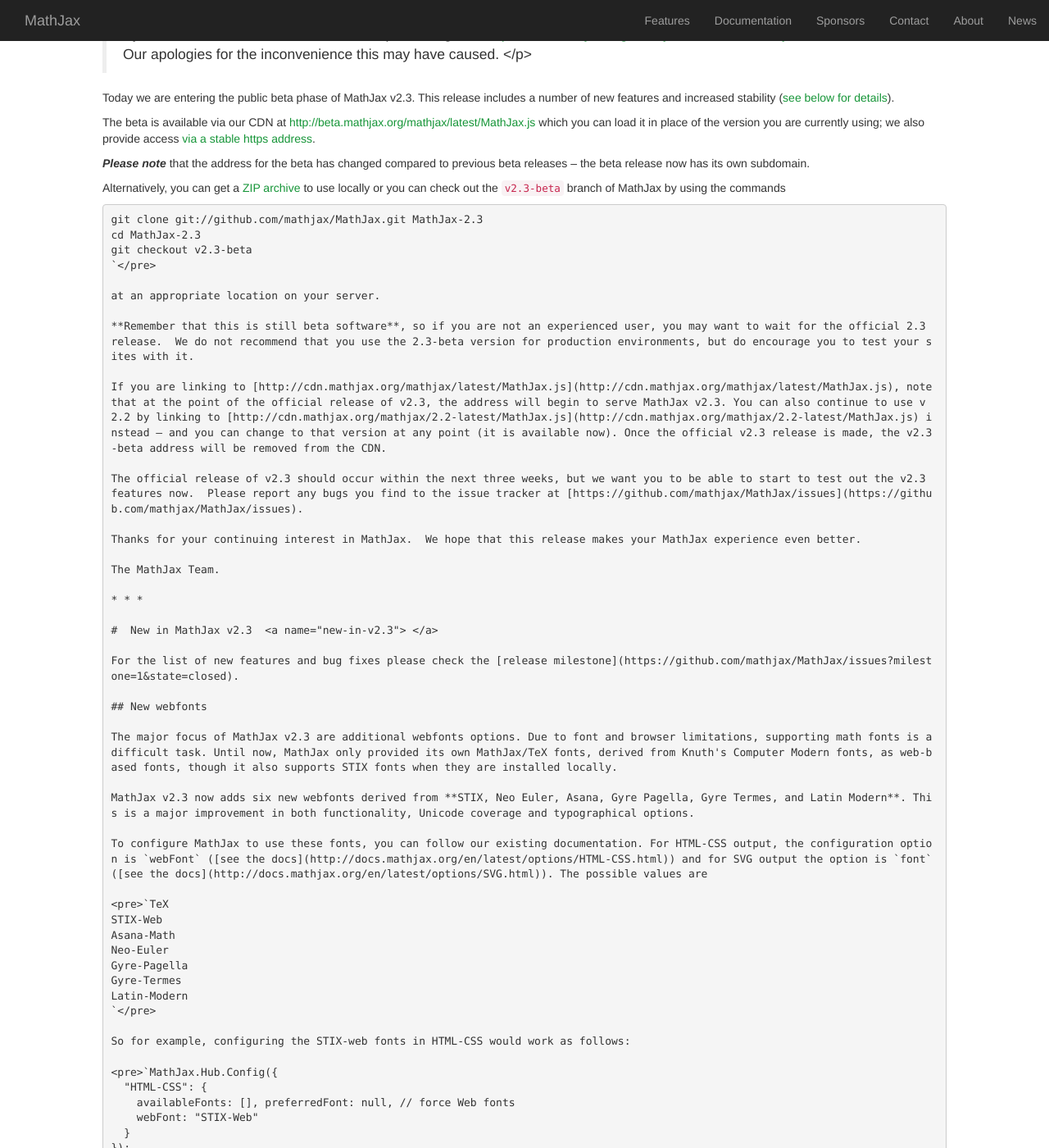
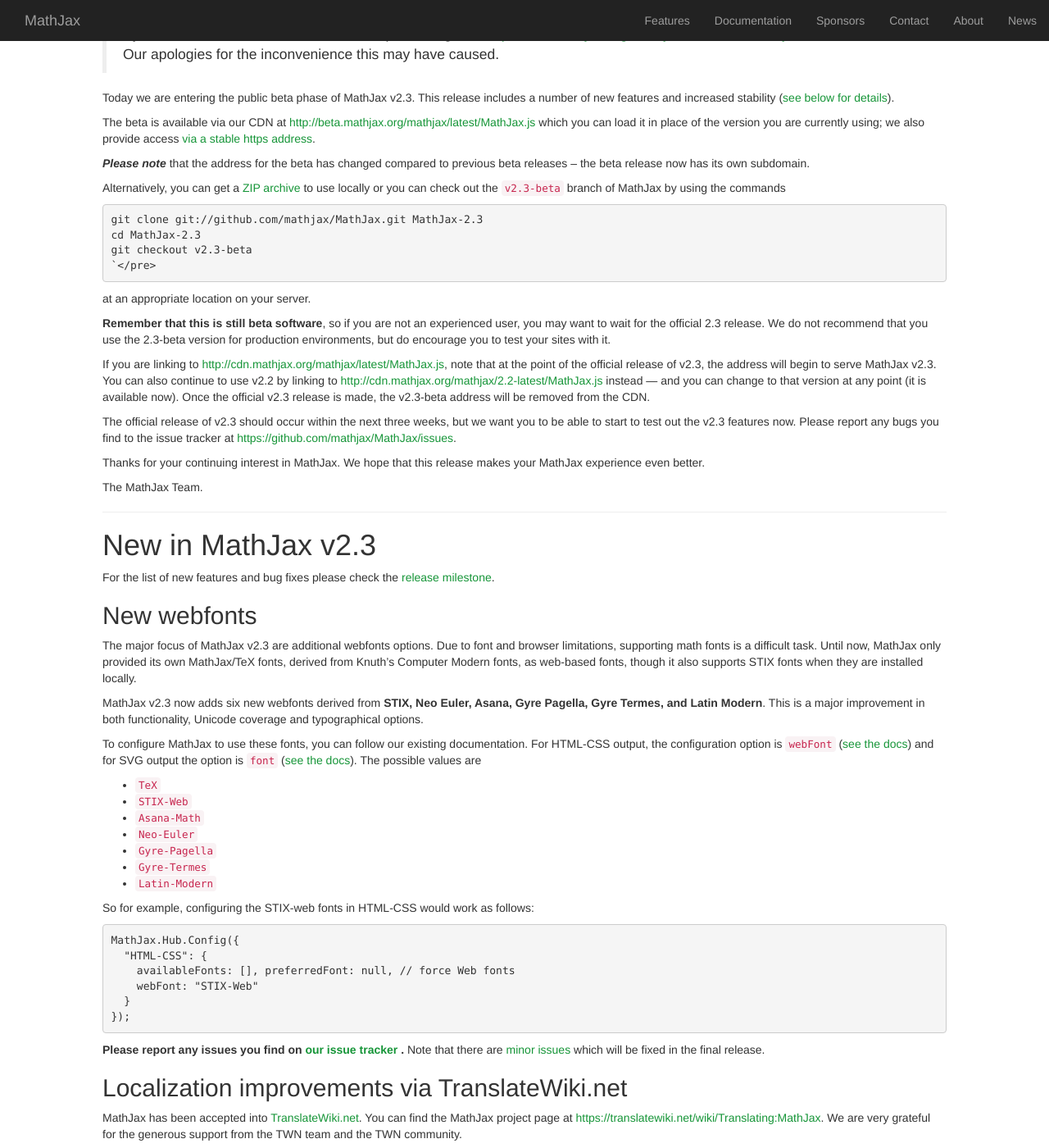
Before and after one commit to mathjax/MathJax-website, a Jekyll site: the page built from _posts/2013-10-22-mathjax-v2-3-beta-now-available.md, in a window 1280 px wide and 1400 px high, scrolled down 205 px. Shown: the whole window at 82% size. Built offline with Jekyll 4.4.1, drawn with Linux system fonts in a browser that asks for light colours; nearby versions of some CDN libraries; some of the changed text lies outside the part shown.

Commit message:
for #27: fix v2.3-beta announcement

```diff
--- a/_posts/2013-10-22-mathjax-v2-3-beta-now-available.md
+++ b/_posts/2013-10-22-mathjax-v2-3-beta-now-available.md
@@ -21,8 +21,9 @@
   first_name: Peter
   last_name: Krautzberger
 ---
+
 > **_Update_** The issues Firefox users were experiencing with [http://beta.mathjax.org/mathjax/latest/MathJax.js](http://beta.mathjax.org/mathjax/latest/MathJax.js) have been resolved. Our apologies for the inconvenience this may have caused.
-> </p>
+
 
 Today we are entering the public beta phase of MathJax v2.3. This release includes a number of new features and increased stability ([see below for details](#new-in-v2.3)).
 
@@ -37,60 +38,59 @@
     git checkout v2.3-beta
     `</pre>
 
-    at an appropriate location on your server.
+at an appropriate location on your server.
 
-    **Remember that this is still beta software**, so if you are not an experienced user, you may want to wait for the official 2.3 release.  We do not recommend that you use the 2.3-beta version for production environments, but do encourage you to test your sites with it.
+**Remember that this is still beta software**, so if you are not an experienced user, you may want to wait for the official 2.3 release.  We do not recommend that you use the 2.3-beta version for production environments, but do encourage you to test your sites with it.
 
-    If you are linking to [http://cdn.mathjax.org/mathjax/latest/MathJax.js](http://cdn.mathjax.org/mathjax/latest/MathJax.js), note that at the point of the official release of v2.3, the address will begin to serve MathJax v2.3. You can also continue to use v2.2 by linking to [http://cdn.mathjax.org/mathjax/2.2-latest/MathJax.js](http://cdn.mathjax.org/mathjax/2.2-latest/MathJax.js) instead — and you can change to that version at any point (it is available now). Once the official v2.3 release is made, the v2.3-beta address will be removed from the CDN.
+If you are linking to [http://cdn.mathjax.org/mathjax/latest/MathJax.js](http://cdn.mathjax.org/mathjax/latest/MathJax.js), note that at the point of the official release of v2.3, the address will begin to serve MathJax v2.3. You can also continue to use v2.2 by linking to [http://cdn.mathjax.org/mathjax/2.2-latest/MathJax.js](http://cdn.mathjax.org/mathjax/2.2-latest/MathJax.js) instead — and you can change to that version at any point (it is available now). Once the official v2.3 release is made, the v2.3-beta address will be removed from the CDN.
 
-    The official release of v2.3 should occur within the next three weeks, but we want you to be able to start to test out the v2.3 features now.  Please report any bugs you find to the issue tracker at [https://github.com/mathjax/MathJax/issues](https://github.com/mathjax/MathJax/issues).
+The official release of v2.3 should occur within the next three weeks, but we want you to be able to start to test out the v2.3 features now.  Please report any bugs you find to the issue tracker at [https://github.com/mathjax/MathJax/issues](https://github.com/mathjax/MathJax/issues).
 
-    Thanks for your continuing interest in MathJax.  We hope that this release makes your MathJax experience even better.
+Thanks for your continuing interest in MathJax.  We hope that this release makes your MathJax experience even better.
 
-    The MathJax Team.
+The MathJax Team.
 
-    * * *
+***
 
-    #  New in MathJax v2.3  <a name="new-in-v2.3"> </a>
+#  New in MathJax v2.3  <a name="new-in-v2.3"> </a>
 
-    For the list of new features and bug fixes please check the [release milestone](https://github.com/mathjax/MathJax/issues?milestone=1&state=closed).
+For the list of new features and bug fixes please check the [release milestone](https://github.com/mathjax/MathJax/issues?milestone=1&state=closed).
 
-    ## New webfonts
+## New webfonts
 
-    The major focus of MathJax v2.3 are additional webfonts options. Due to font and browser limitations, supporting math fonts is a difficult task. Until now, MathJax only provided its own MathJax/TeX fonts, derived from Knuth's Computer Modern fonts, as web-based fonts, though it also supports STIX fonts when they are installed locally.
+The major focus of MathJax v2.3 are additional webfonts options. Due to font and browser limitations, supporting math fonts is a difficult task. Until now, MathJax only provided its own MathJax/TeX fonts, derived from Knuth's Computer Modern fonts, as web-based fonts, though it also supports STIX fonts when they are installed locally.
 
-    MathJax v2.3 now adds six new webfonts derived from **STIX, Neo Euler, Asana, Gyre Pagella, Gyre Termes, and Latin Modern**. This is a major improvement in both functionality, Unicode coverage and typographical options.
+MathJax v2.3 now adds six new webfonts derived from **STIX, Neo Euler, Asana, Gyre Pagella, Gyre Termes, and Latin Modern**. This is a major improvement in both functionality, Unicode coverage and typographical options.
 
-    To configure MathJax to use these fonts, you can follow our existing documentation. For HTML-CSS output, the configuration option is `webFont` ([see the docs](http://docs.mathjax.org/en/latest/options/HTML-CSS.html)) and for SVG output the option is `font` ([see the docs](http://docs.mathjax.org/en/latest/options/SVG.html)). The possible values are
+To configure MathJax to use these fonts, you can follow our existing documentation. For HTML-CSS output, the configuration option is `webFont` ([see the docs](http://docs.mathjax.org/en/latest/options/HTML-CSS.html)) and for SVG output the option is `font` ([see the docs](http://docs.mathjax.org/en/latest/options/SVG.html)). The possible values are
 
-    <pre>`TeX
-    STIX-Web
-    Asana-Math
-    Neo-Euler
-    Gyre-Pagella
-    Gyre-Termes
-    Latin-Modern
-    `</pre>
+* `TeX`
+* `STIX-Web`
+* `Asana-Math`
+* `Neo-Euler`
+* `Gyre-Pagella`
+* `Gyre-Termes`
+* `Latin-Modern`
 
-    So for example, configuring the STIX-web fonts in HTML-CSS would work as follows:
+So for example, configuring the STIX-web fonts in HTML-CSS would work as follows:
 
-    <pre>`MathJax.Hub.Config({
+    MathJax.Hub.Config({
       "HTML-CSS": {
         availableFonts: [], preferredFont: null, // force Web fonts
         webFont: "STIX-Web"
       }
     });
-    `</pre>
 
-    **Please report any issues you find on [our issue tracker](https://github.com/mathjax/mathjax/issues) .** Note that there are [minor issues](https://github.com/mathjax/MathJax/issues?milestone=1&state=open) which will be fixed in the final release.
 
-    ## Localization improvements via TranslateWiki.net
+**Please report any issues you find on [our issue tracker](https://github.com/mathjax/mathjax/issues) .** Note that there are [minor issues](https://github.com/mathjax/MathJax/issues?milestone=1&state=open) which will be fixed in the final release.
 
-    MathJax has been accepted into [TranslateWiki.net](https://translatewiki.net/wiki/Main_Page). You can find the MathJax project page at [https://translatewiki.net/wiki/Translating:MathJax](https://translatewiki.net/wiki/Translating:MathJax). We are very grateful for the generous support from the TWN team and the TWN community.
+## Localization improvements via TranslateWiki.net
 
-    If you would like to help translate MathJax, simply [join TranslateWiki.net](https://translatewiki.net/w/i.php?title=Special:UserLogin&returnto=Translating%3AMathJax&type=signup "Special:UserLogin&returnto=Translating%3AMathJax&type=signup") and get started using its intuitive user interface. (And while you're there, check out if you can't help other projects as well!)
+MathJax has been accepted into [TranslateWiki.net](https://translatewiki.net/wiki/Main_Page). You can find the MathJax project page at [https://translatewiki.net/wiki/Translating:MathJax](https://translatewiki.net/wiki/Translating:MathJax). We are very grateful for the generous support from the TWN team and the TWN community.
 
-    Thanks to the contributions from [TranslateWiki.net volunteers](https://translatewiki.net/w/i.php?title=Special:RecentChanges&namespace=1258&translations=only "Special:RecentChanges&namespace=1258&translations=only") (**you are all awesome!**) MathJax v2.3-beta includes:
+If you would like to help translate MathJax, simply [join TranslateWiki.net](https://translatewiki.net/w/i.php?title=Special:UserLogin&returnto=Translating%3AMathJax&type=signup "Special:UserLogin&returnto=Translating%3AMathJax&type=signup") and get started using its intuitive user interface. (And while you're there, check out if you can't help other projects as well!)
+
+Thanks to the contributions from [TranslateWiki.net volunteers](https://translatewiki.net/w/i.php?title=Special:RecentChanges&namespace=1258&translations=only "Special:RecentChanges&namespace=1258&translations=only") (**you are all awesome!**) MathJax v2.3-beta includes:
 
 *   Improvements to the French and German translations.
 *   New languages are available: Persian, Hebrew, Italian, Japanese, Macedonian, Polish, Brazilian Portuguese, Slovenian, Ukrainian.
@@ -98,30 +98,29 @@
 *   New test page [test/localization.html](http://beta.mathjax.org/mathjax/latest/test/localization.html) and message documentation to help localizers.
 *   Support for RTL error messages (with special thanks to [ebraminio](https://github.com/ebraminio) and [amire80](https://github.com/amire80)).
 
-    ## MathML-related improvements
+## MathML-related improvements
 
-    MathJax's "Show Math as" menu will now expose the [MathML annotation features](http://www.w3.org/Math/draft-spec/chapter5.html#mixing.semantic.annotations) (annotation and annotation-xml). Since many MathML authoring tools provide such annotations, this allows users to access embedded representations such as TeX, CAS syntax, and other descriptions.
+MathJax's "Show Math as" menu will now expose the [MathML annotation features](http://www.w3.org/Math/draft-spec/chapter5.html#mixing.semantic.annotations) (annotation and annotation-xml). Since many MathML authoring tools provide such annotations, this allows users to access embedded representations such as TeX, CAS syntax, and other descriptions.
 
-    There are also two new preview options for the MathML input mode: `mathml` (now the default) and `altimage` which will show the original MathML and an alternative image respectively. To configure these new options, simply follow [the mml2jax documentation](http://docs.mathjax.org/en/latest/options/mml2jax.html). For example, the `altimage` option would look as follows:
+There are also two new preview options for the MathML input mode: `mathml` (now the default) and `altimage` which will show the original MathML and an alternative image respectively. To configure these new options, simply follow [the mml2jax documentation](http://docs.mathjax.org/en/latest/options/mml2jax.html). For example, the `altimage` option would look as follows:
 
-    <pre>`MathJax.Hub.Config({
+    MathJax.Hub.Config({
       mml2jax: {
         preview: "altimage"
       }
     });
-    `</pre>
 
-    The new default (`mathml`) will improve the user experience as the original MathML remains in the page until MathJax inserts its output (eliminating "gaps" in the rendering). For more information on the MathML `altimg` attribute, see the [MathML specification](http://www.w3.org/Math/draft-spec/chapter2.html#interf.toplevel.atts).
+The new default (`mathml`) will improve the user experience as the original MathML remains in the page until MathJax inserts its output (eliminating "gaps" in the rendering). For more information on the MathML `altimg` attribute, see the [MathML specification](http://www.w3.org/Math/draft-spec/chapter2.html#interf.toplevel.atts).
 
-    Finally, MathJax v2.3 implements new workarounds to improve the Native MathML output in Webkit and Gecko. We hope this enables more people to leverage the advantages of the Native MathML output.
+Finally, MathJax v2.3 implements new workarounds to improve the Native MathML output in Webkit and Gecko. We hope this enables more people to leverage the advantages of the Native MathML output.
 
-    ## Miscellaneous improvements
+## Miscellaneous improvements
 
-    ### Font related improvements
+### Font related improvements
 
-    Besides adding new webfonts for MathJax output itself, we have improved the interaction with the surrounding content. We have developed a new extension `MatchWebFonts`. This extension is designed for authors using webfonts for the content surrounding MathJax output. This works around a basic problem of webfonts -- a missing API. Webfonts are often delayed and the browser will substitute another font until the arrival; unfortunately there is no signal for when the font arrives. Since the arrival of the webfonts can significantly change ex and em sizes (and MathJax checks these to match them with its own font size), this MathJax extension will check for changes of em and ex sizes (indicating the arrival of webfonts) and rerender equations if necessary. You can configure the extension as follows:
+Besides adding new webfonts for MathJax output itself, we have improved the interaction with the surrounding content. We have developed a new extension `MatchWebFonts`. This extension is designed for authors using webfonts for the content surrounding MathJax output. This works around a basic problem of webfonts -- a missing API. Webfonts are often delayed and the browser will substitute another font until the arrival; unfortunately there is no signal for when the font arrives. Since the arrival of the webfonts can significantly change ex and em sizes (and MathJax checks these to match them with its own font size), this MathJax extension will check for changes of em and ex sizes (indicating the arrival of webfonts) and rerender equations if necessary. You can configure the extension as follows:
 
-    <pre>`MathJax.Hub.Config({
+    MathJax.Hub.Config({
      extensions: ["matchwebfonts.js"],
      MatchWebFonts: {
         matchFor: {
@@ -133,42 +132,41 @@
         fontCheckTimeout: 15 * 1000  // how long to keep looking for fonts (15 seconds)
       }
      });
-    `</pre>
 
-    We also added an option `matchFontHeight` to disable font matching directly. This can be useful if you are certain that matching is not needed, e.g., if you are using the same font for MathJax and the surrounding text. The default setting is
 
-    <pre>`MathJax.Hub.Config({
+We also added an option `matchFontHeight` to disable font matching directly. This can be useful if you are certain that matching is not needed, e.g., if you are using the same font for MathJax and the surrounding text. The default setting is
+
+    MathJax.Hub.Config({
       "HTML-CSS": {matchFontHeight: true},
       NativeMML: {matchFontHeight: true},
       SVG: {matchFontHeight: true}
     });
-    `</pre>
 
-    You can deactivate font matching for each output individually.
 
-    ### New configuration method
+You can deactivate font matching for each output individually.
 
-    We have added a new configuration method. In any Javascript code executed before loading MathJax.js, the author can create a variable
+### New configuration method
 
-    <pre>`window.MathJax = {
+We have added a new configuration method. In any Javascript code executed before loading MathJax.js, the author can create a variable
+
+    window.MathJax = {
       author config
     });
-    `</pre>
 
-    and this will be used to configure MathJax at startup. This will essentially produce the same effect as
+and this will be used to configure MathJax at startup. This will essentially produce the same effect as
 
-    <pre>`<script type="text/x-mathjax-config">
+    <script type="text/x-mathjax-config">
     MathJax.Hub.Config({
       author config
     });
     </script>
-    `</pre>
 
-    Note, however, that a `text/x-mathjax-config` block can include more than just a `MathJax.Hub.Config()` call. Since it allows executation of arbitrary code, you can register message hooks, for example, or perform other synchronization functions with MathJax.
 
-    To allow similar functionality when setting the MathJax variable, you can use the `AuthorInit` property to store a function that will be executed just before MathJax's "Begin" startup signal is posted.
+Note, however, that a `text/x-mathjax-config` block can include more than just a `MathJax.Hub.Config()` call. Since it allows executation of arbitrary code, you can register message hooks, for example, or perform other synchronization functions with MathJax.
 
-    <pre>`window.MathJax = {
+To allow similar functionality when setting the MathJax variable, you can use the `AuthorInit` property to store a function that will be executed just before MathJax's "Begin" startup signal is posted.
+
+    window.MathJax = {
       AuthorInit: function () {
          ... initialization code ...
       }
```
